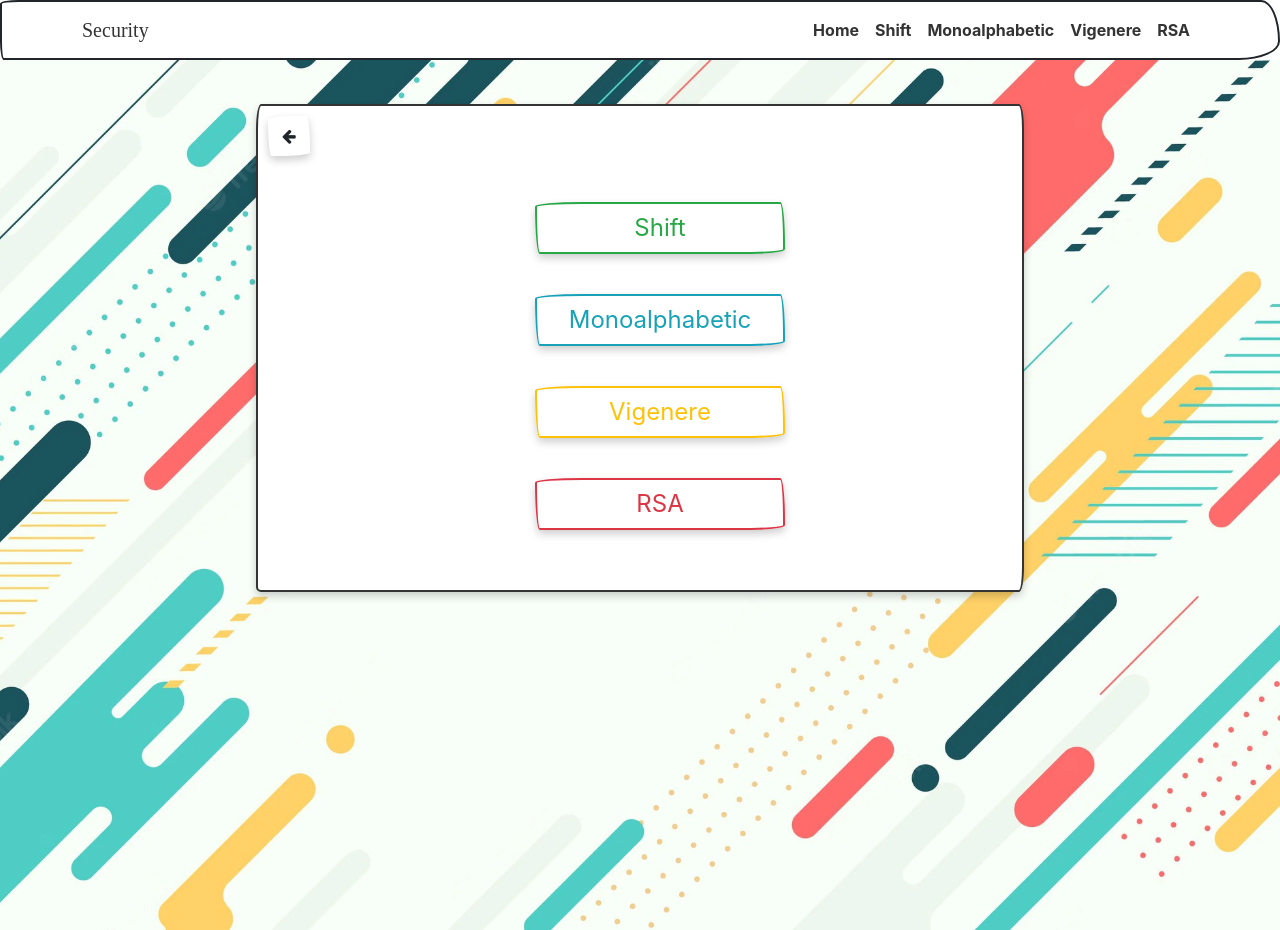
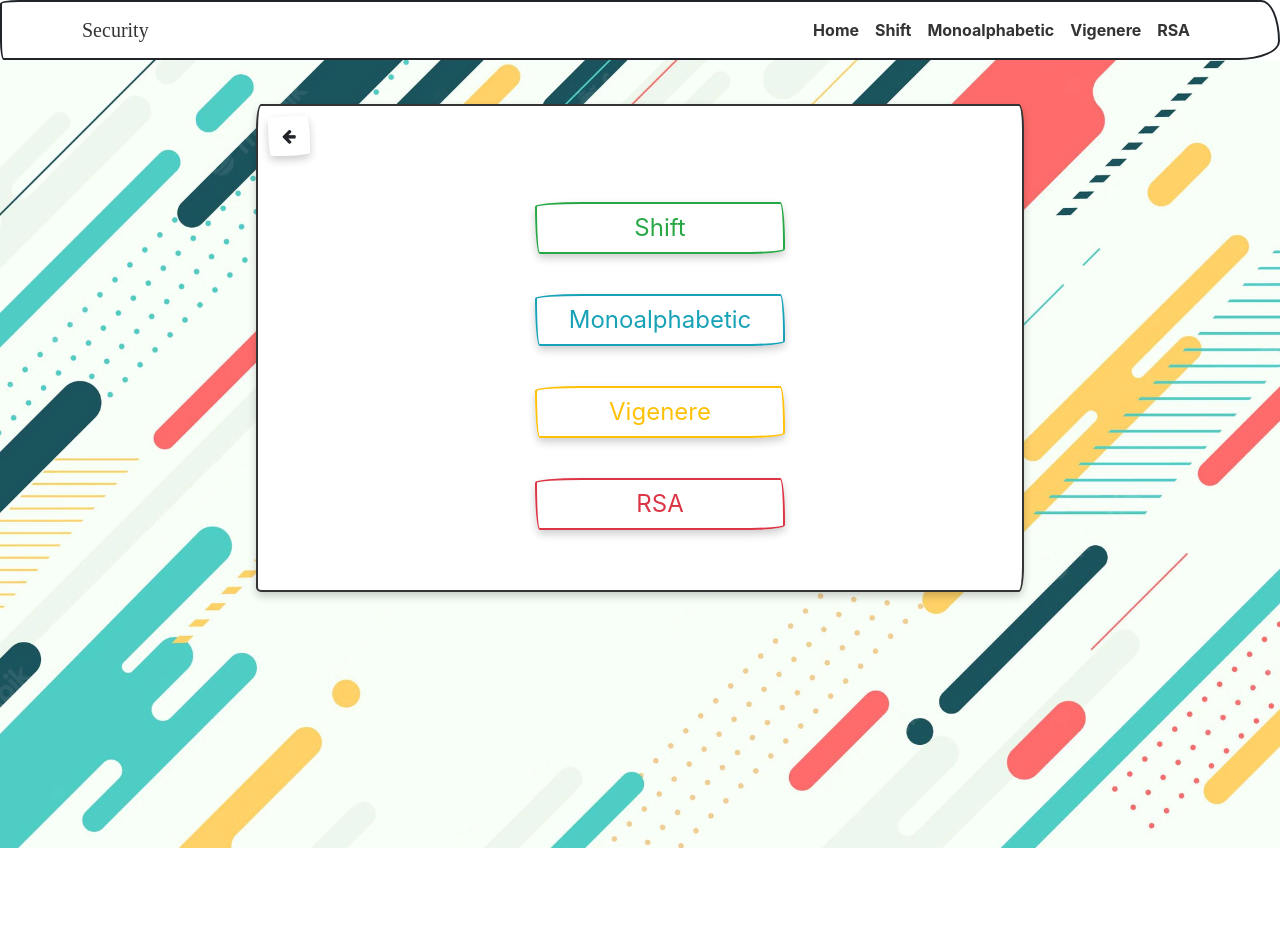
Before and after one commit to padonlabhat/Project_Security_3.2, an Angular app: page /home in a window 1280 px wide. After the commit the page ends 848 px from the top, so only its background shows below. Built offline with nearby package versions, Linux system fonts and the light colour scheme; a web font is replaced by a local one.

Commit message:
ปรับภาพพื้นหลัง

```diff
--- a/src/app/app.component.css
+++ b/src/app/app.component.css
@@ -24,12 +24,13 @@
 }
 .img{
     width: auto;
-    height: 870px;
+    height: auto;
     background-color: black;
     background-image: url('../assets/bg.jpg');
     background-position: center;
     background-repeat: no-repeat;
     background-size: cover;
+    padding-bottom:20%;
     /* display: block; */
     /* position: absolute; */
 }
```
